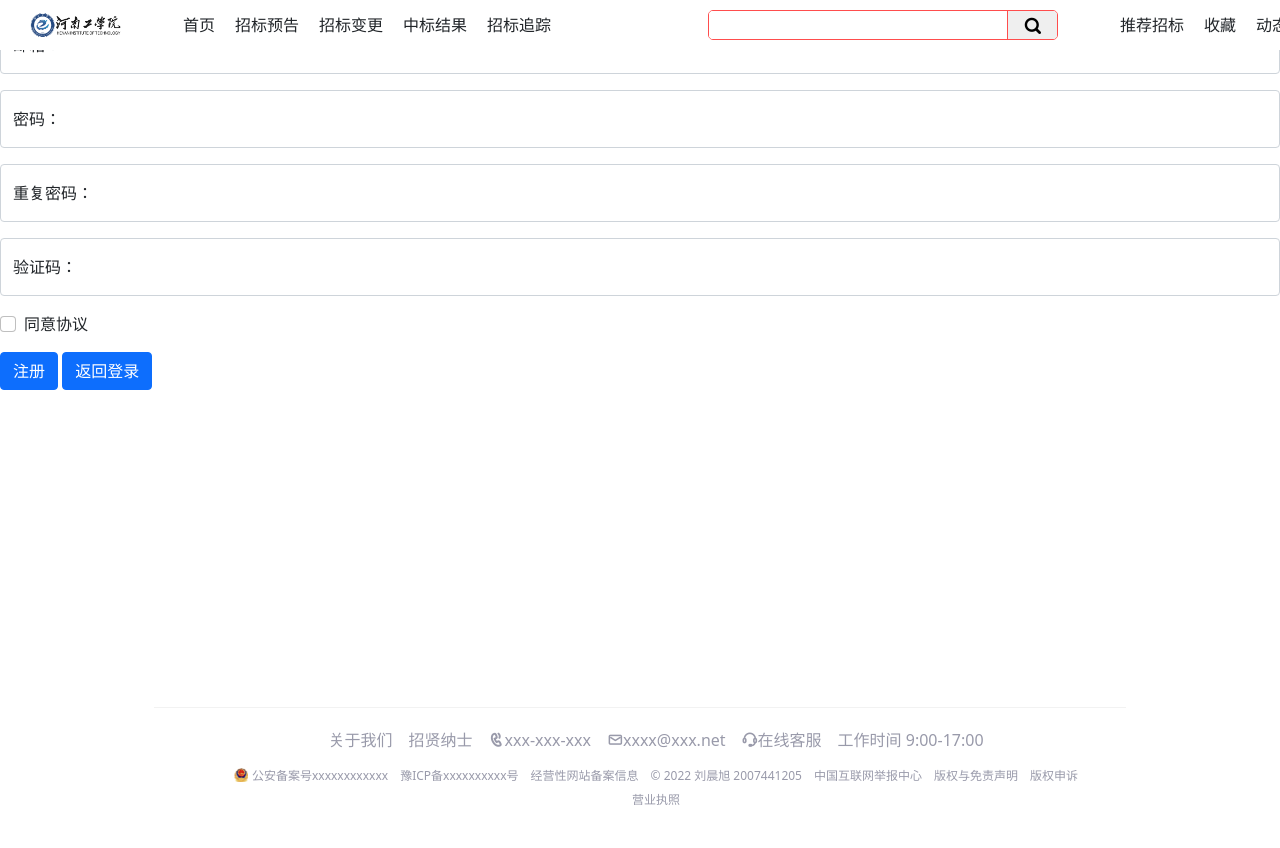
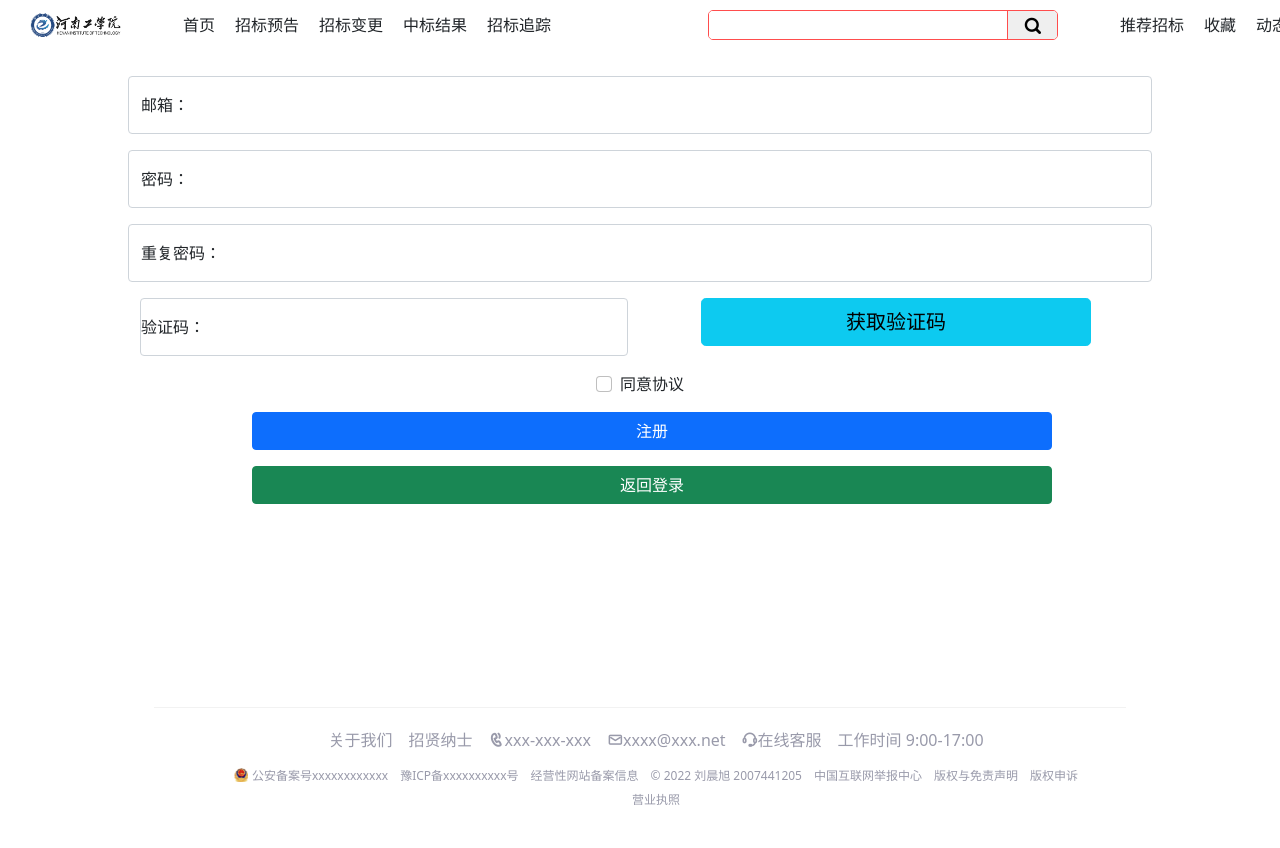
Before and after one commit to AYO-YO/BidOL, a Flask app: page /register in a window 1280 px wide. Run offline with Flask 2, Linux system fonts and the light colour scheme; some libraries are stand-ins or nearby versions.

Commit message:
注册UI

```diff
--- a/templates/register.html
+++ b/templates/register.html
@@ -12,34 +12,77 @@
     <!-- 最新的 Bootstrap5 核心 JavaScript 文件 -->
     <script src="https://cdn.staticfile.org/twitter-bootstrap/5.1.3/js/bootstrap.min.js"></script>
     <script src="{{ url_for('static',filename='js/jq.js') }}"></script>
+    <style>
+        .w {
+            width: 80%;
+            margin: 0 auto;
+            text-align: center;
+        }
+    </style>
 </head>
 <body>
 <header id="header" style="height: 50px;z-index: 2;position: fixed; top: 0;width: 100%;"></header>
-<form>
-    <div class="form-floating mb-3 mt-3">
+<form style="margin-top: 60px;display: flex;flex-direction: column;align-items: center" method="post"
+      action="{{ url_for('register') }}" class="needs-validation" novalidate>
+    <div class="form-floating mb-3 mt-3 w">
+        <input type="email" class="form-control" id="email" placeholder="请输入邮箱" name="email" required>
         <label for="email" class="form-label">邮箱：</label>
-        <input type="email" class="form-control" id="email" placeholder="请输入邮箱" name="email">
+        <div class="invalid-feedback">请输入正确的邮箱</div>
     </div>
-    <div class="form-floating mb-3">
+    <div class="form-floating mb-3 w">
+        <input type="password" class="form-control" id="pwd" placeholder="请输入密码" name="pwd">
         <label for="pwd" class="form-label">密码：</label>
-        <input type="password" class="form-control" id="pwd" placeholder="请输入密码" name="pwd">
+        <div class="invalid-feedback">请输入密码</div>
     </div>
-    <div class="form-floating mb-3">
+    <div class="form-floating mb-3 w">
+        <input type="password" class="form-control" id="re-pwd" placeholder="请再次输入密码" name="re-pwd" required>
         <label for="re-pwd" class="form-label">重复密码：</label>
-        <input type="password" class="form-control" id="re-pwd" placeholder="请再次输入密码" name="re-pwd">
+        <div class="invalid-feedback">请重复密码</div>
     </div>
-    <div class="form-floating mb-3">
-        <label for="check_code" class="form-label">验证码：</label>
-        <input type="number" class="form-control" id="check_code" placeholder="验证码" name="check_code">
+    <div class="mb-3 row w">
+        <div class="col form-floating">
+            <input type="number" class="form-control" id="check_code" placeholder="验证码" name="check_code" required>
+            <label for="check_code" class="form-label">验证码：</label>
+            <div class="invalid-feedback">请输入验证码</div>
+        </div>
+        <div class="col">
+            <button type="button" class="btn btn-info btn-lg w">获取验证码</button>
+        </div>
     </div>
-    <div class="form-check mb-3">
+    <div class="form-check mb-3 w">
         <label class="form-check-label">
-            <input class="form-check-input" type="checkbox" name="remember"> 同意协议
+            <input class="form-check-input" type="checkbox" name="accept" required> 同意协议
         </label>
+        <div class="invalid-feedback">请阅读并同意！</div>
+        <div class="invalid-feedback">请阅读并统一协议</div>
     </div>
-    <button type="submit" class="btn btn-primary">注册</button>
-    <button type="button" class="btn btn-primary" onclick="window.location.href='{{ url_for('login') }}'">返回登录</button>
+    <div class="form-check mb-3 w">
+        <button type="submit" class="btn btn-primary w">注册</button>
+    </div>
+    <div class="form-check mb-3 w">
+        <button type="button" class="btn btn-success w" onclick="window.location.href='{{ url_for('login') }}'">返回登录
+        </button>
+    </div>
 </form>
+<script>
+    (function () {
+        'use strict';
+        window.addEventListener('load', function () {
+            // 获取表单验证样式
+            let forms = document.getElementsByClassName('needs-validation');
+            // 循环并禁止提交
+            let validation = Array.prototype.filter.call(forms, function (form) {
+                form.addEventListener('submit', function (event) {
+                    if (form.checkValidity() === false) {
+                        event.preventDefault();
+                        event.stopPropagation();
+                    }
+                    form.classList.add('was-validated');
+                }, false);
+            });
+        }, false);
+    })();
+</script>
 <footer id="footer" style="position: absolute;bottom: 0 ;width:100%;height:92px"></footer>
 <script>
     $(document).ready(
```
